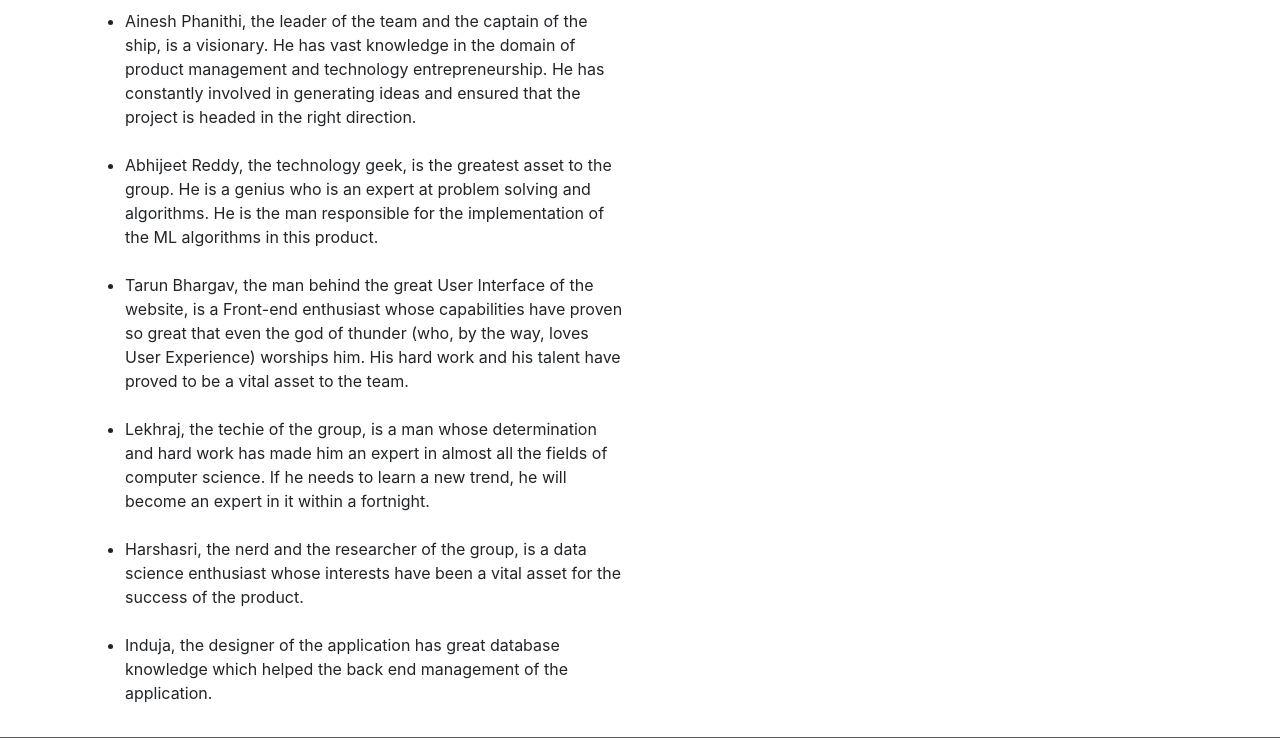
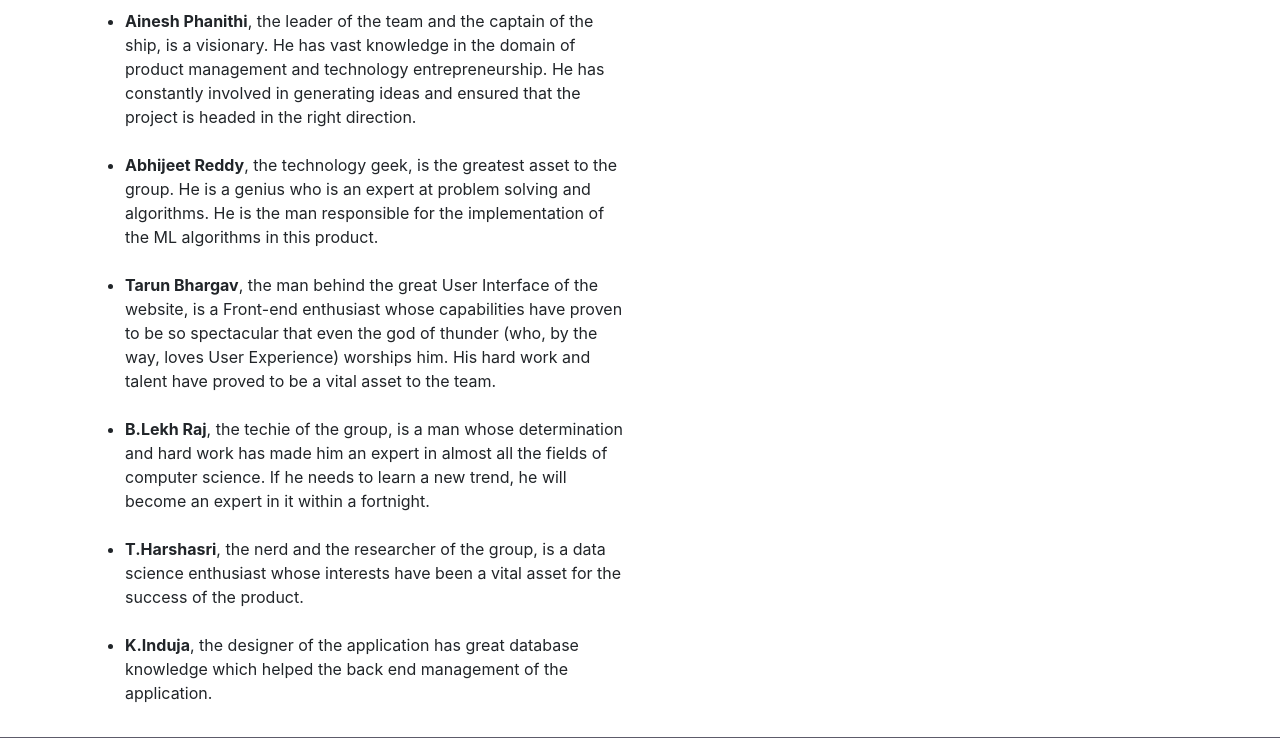
Before and after one commit to Aineshphanithi/SIH-FarmersFriend-, a Flask app: page /about.html in a window 1280 px wide. Shown: the part 527-1265 px from the top of the page. Run offline with Flask 2, Linux system fonts and the light colour scheme; some libraries are stand-ins or nearby versions.

Commit message:
picture size

```diff
--- a/app.py
+++ b/app.py
@@ -192,11 +192,11 @@ def predict():
     itr = iter(result)
 
     first_key1 = next(itr)
-    crop_img1 = first_key1 + '.png'
+    crop_img1 = '/static/img/'+first_key1 + '.png'
 
     try:
         first_key2 = next(itr)
-        crop_img2 = first_key2 + '.png'
+        crop_img2 = '/static/img/'+first_key2 + '.png'
 
     except StopIteration:
         return render_template('results.html', crop_name1=first_key1, crop_img1=crop_img1,
@@ -206,7 +206,7 @@ def predict():
 
     try:
         first_key3 = next(itr)
-        crop_img3 = first_key3 + '.png'
+        crop_img3 = '/static/img/' + first_key3 + '.png'
 
     except StopIteration:
         return render_template('results.html',
@@ -217,7 +217,7 @@ def predict():
 
     try:
         first_key4 = next(itr)
-        crop_img4 = first_key4 + '.png'
+        crop_img4 = '/static/img/' + first_key4 + '.png'
 
     except StopIteration:
         return render_template('results.html',
--- a/templates/about.html
+++ b/templates/about.html
@@ -68,22 +68,22 @@
         <div class="col-md-6">
           <h1>Goal</h1>
           <p>
-            The idea of Team Hack o’ Holics is to help the esteemed farmers of India in their daily work. The product utilizes ML algorithms to predict the forthcoming weather, and depending upon this, suggests the best crops to grow so that a farmer can have maximum harvest.  This product also sends weather warnings taken from the MET department to registered users from time to time so that they can be prepared before the crisis occurs.
+            The idea of Team Hack o’ Holics is to help the esteemed farmers of India in their daily work. This product utilizes ML algorithms to predict the forthcoming weather, and depending upon this, suggests the best crops to sow so that a farmer can reap maximum harvest.  This product also sends weather warnings taken from the MET department to registered farmers from time to time so that they can be well prepared before the crisis occurs.
             Our team consists of 6 computer science enthusiasts who are pursuing their Engineering in Information Technology.
             <br/>
             <strong><h5>MEET THE TEAM</h5></strong>
 
-            <ul><li>Ainesh Phanithi, the leader of the team and the captain of the ship, is a visionary. He has vast knowledge in the domain of product management and technology entrepreneurship. He has constantly involved in generating ideas and ensured that the project is headed in the right direction.</li>
+            <ul><li><b>Ainesh Phanithi</b>, the leader of the team and the captain of the ship, is a visionary. He has vast knowledge in the domain of product management and technology entrepreneurship. He has constantly involved in generating ideas and ensured that the project is headed in the right direction.</li>
             <br/>
-            <li>Abhijeet Reddy, the technology geek, is the greatest asset to the group. He is a genius who is an expert at problem solving and algorithms. He is the man responsible for the implementation of the ML algorithms in this product.</li>
+            <li><b>Abhijeet Reddy</b>, the technology geek, is the greatest asset to the group. He is a genius who is an expert at problem solving and algorithms. He is the man responsible for the implementation of the ML algorithms in this product.</li>
             <br/>
-            <li>Tarun Bhargav, the man behind the great User Interface of the website, is a Front-end enthusiast whose capabilities have proven so great that even the god of thunder (who, by the way, loves User Experience) worships him. His hard work and his talent have proved to be a vital asset to the team.</li>
+            <li><b>Tarun Bhargav</b>, the man behind the great User Interface of the website, is a Front-end enthusiast whose capabilities have proven to be so spectacular that even the god of thunder (who, by the way, loves User Experience) worships him. His hard work and talent have proved to be a vital asset to the team.</li>
             <br/>
-            <li>Lekhraj, the techie of the group, is a man whose determination and hard work has made him an expert in almost all the fields of computer science. If he needs to learn a new trend, he will become an expert in it within a fortnight.</li>
+            <li><b>B.Lekh Raj</b>, the techie of the group, is a man whose determination and hard work has made him an expert in almost all the fields of computer science. If he needs to learn a new trend, he will become an expert in it within a fortnight.</li>
             <br/>
-          </li><li>Harshasri, the nerd and the researcher of the group, is a data science enthusiast whose interests have been a vital asset for the success of the product.</li>
+          </li><li><b>T.Harshasri</b>, the nerd and the researcher of the group, is a data science enthusiast whose interests have been a vital asset for the success of the product.</li>
             <br/>
-            <li>Induja, the designer of the application has great database knowledge which helped the back end management of the application. </li>
+            <li><b>K.Induja</b>, the designer of the application has great database knowledge which helped the back end management of the application. </li>
           </ul>
             </p>
         </div>
```
Also changed, not shown: templates/results.html (+4 -4 lines).
